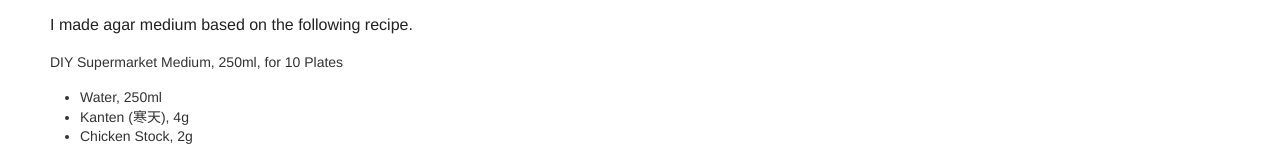
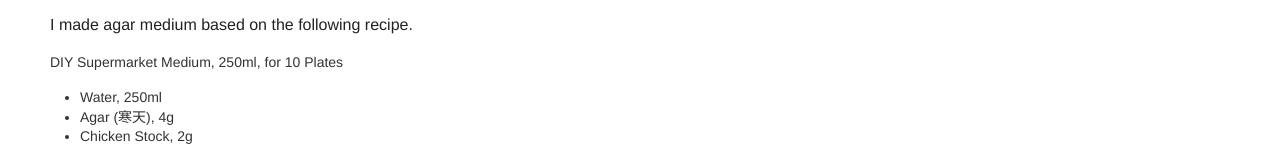
Before and after one commit to juppoyokokawa/bha22, a Jekyll site: the page built from _posts/2022-03-22-week4sum.md, in a window 1280 px wide. Shown: the part 348-496 px from the top of the page. Built offline with Jekyll 4.4.1, drawn with Linux system fonts in a browser that asks for light colours.

Commit message:
Update 2022-03-22-week4sum.md

```diff
--- a/_posts/2022-03-22-week4sum.md
+++ b/_posts/2022-03-22-week4sum.md
@@ -12,7 +12,7 @@ title: Week 4 Growing Materials
 ### I made agar medium based on the following recipe.
 DIY Supermarket Medium, 250ml, for 10 Plates
 - Water, 250ml
-- Kanten (寒天), 4g
+- Agar (寒天), 4g
 - Chicken Stock, 2g
 - Sugar. 6g(maybe?) (I forgot to put it in)
 
```
